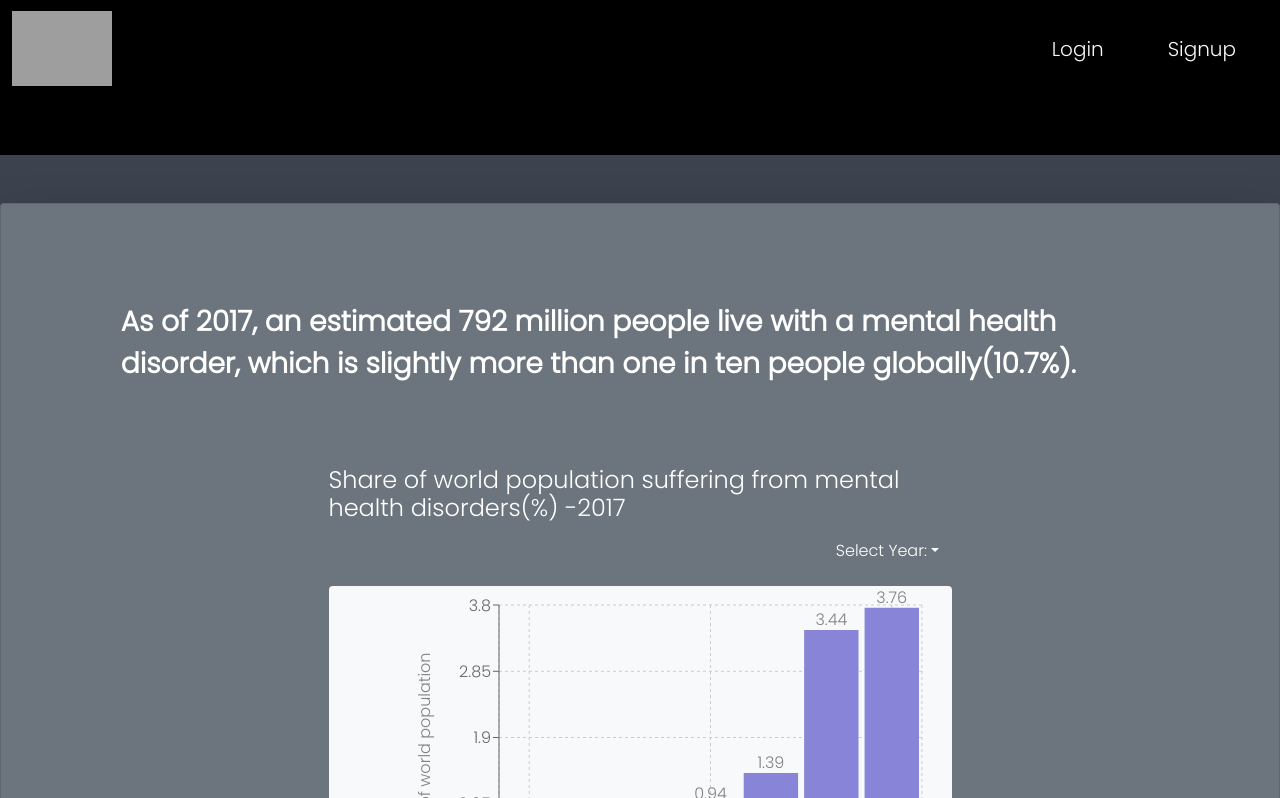
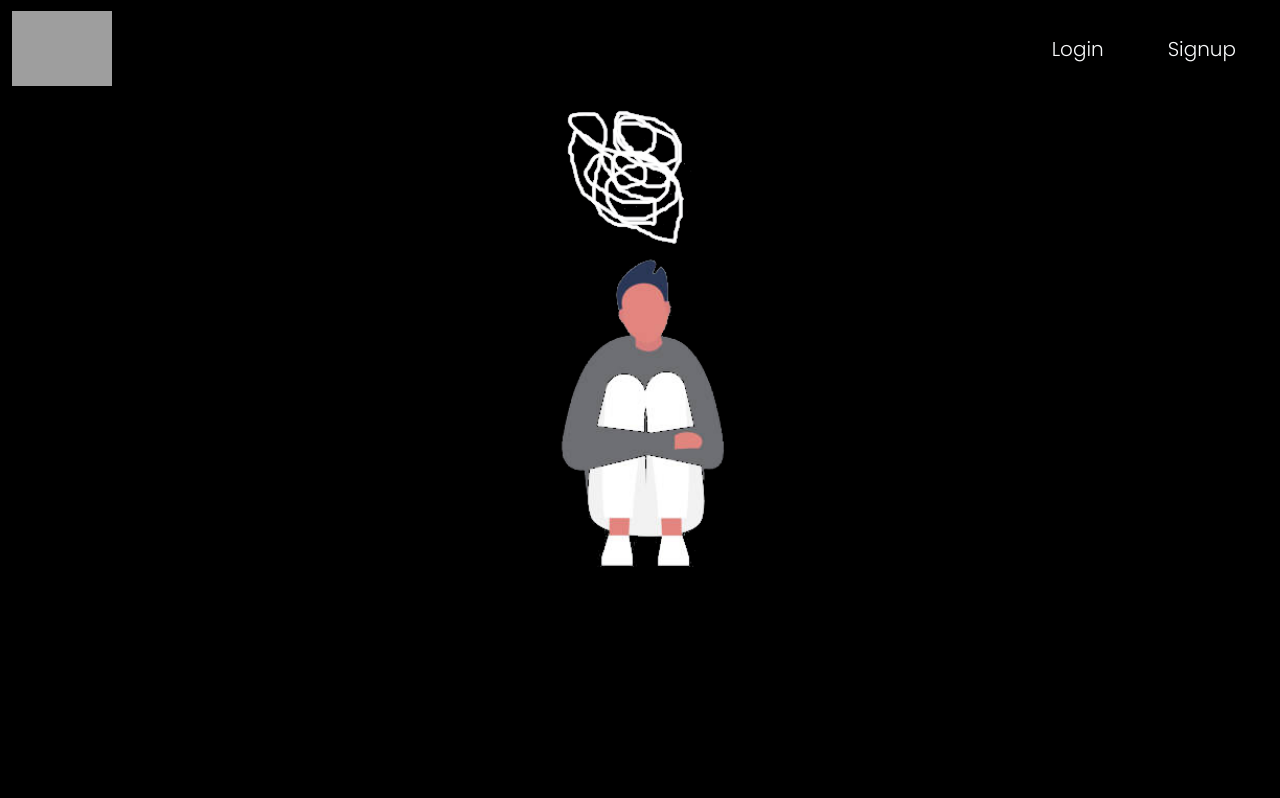
Before and after one commit to aaaaayushh/get-betterUI, a React (Create React App) app: page / in a window 1280 px wide. Shown: the part 103-901 px from the top of the page. Built offline with nearby package versions, Linux system fonts and the light colour scheme; grey boxes are pictures that could not be loaded.

Commit message:
landing+getbetter pages responsive

```diff
--- a/src/components/BarGraph/index.jsx
+++ b/src/components/BarGraph/index.jsx
@@ -1,4 +1,4 @@
-import React, { useState } from "react";
+import React from "react";
 import {
   BarChart,
   Bar,
--- a/src/components/LandingGraphs/graphThree.js
+++ b/src/components/LandingGraphs/graphThree.js
@@ -1,5 +1,5 @@
 import React from "react";
-import AOS from "aos";
+// import AOS from "aos";
 import { data } from "../../data/graph3";
 import "aos/dist/aos.css";
 import ScatterGraph from "../ScatterGraph/ScatterGraph";
--- a/src/components/ScatterGraph/ScatterGraph.js
+++ b/src/components/ScatterGraph/ScatterGraph.js
@@ -6,7 +6,6 @@ import {
   YAxis,
   CartesianGrid,
   Tooltip,
-  LabelList,
   ResponsiveContainer,
   Cell,
 } from "recharts";
--- a/src/components/form/PageFour.js
+++ b/src/components/form/PageFour.js
@@ -19,7 +19,7 @@ export default function PageFour({ prevStep }) {
     });
   };
   return (
-    <div className="card col-8 mx-auto shadow shadow-lg p-5 text-dark mt-5">
+    <div className="card col-12 col-md-8 mx-auto shadow shadow-lg p-5 text-dark mt-5">
       <Form onSubmit={(e) => handleSubmit(e)}>
         <FormGroup>
           <Label for="coworkers">
--- a/src/components/form/PageOne.js
+++ b/src/components/form/PageOne.js
@@ -12,7 +12,7 @@ export default function PageOne({ nextStep }) {
   };
 
   return (
-    <div className="card col-8 mx-auto shadow shadow-lg p-5 text-dark mt-5">
+    <div className="card col-12 col-md-8 mx-auto shadow shadow-lg p-5 text-dark mt-5">
       <Form>
         <FormGroup>
           <Label for="self_employed">Are you self-employed?</Label>
--- a/src/components/form/PageThree.js
+++ b/src/components/form/PageThree.js
@@ -11,7 +11,7 @@ export default function PageThree({ nextStep, prevStep }) {
     });
   };
   return (
-    <div className="card col-8 mx-auto shadow shadow-lg p-5 text-dark mt-5">
+    <div className="card col-12 col-md-8 mx-auto shadow shadow-lg p-5 text-dark mt-5">
       <Form>
         <FormGroup>
           <Label for="seek_help">
--- a/src/components/form/PageTwo.js
+++ b/src/components/form/PageTwo.js
@@ -11,7 +11,7 @@ export default function PageTwo({ nextStep, prevStep }) {
     });
   };
   return (
-    <div className="card col-8 mx-auto shadow shadow-lg p-5 text-dark mt-5">
+    <div className="card col-12 col-md-8 mx-auto shadow shadow-lg p-5 text-dark mt-5">
       <Form>
         <FormGroup>
           <Label for="remote_work">
--- a/src/components/userInfo/index.js
+++ b/src/components/userInfo/index.js
@@ -10,7 +10,7 @@ import styles from "./useInfo.module.css";
 
 export default function UserInfo({ user, posts }) {
   const [profilePic, setProfilePic] = useState();
-  const [fileError, setFileError] = useState(false);
+  const [, setFileError] = useState(false);
   const [filePreview, setFilePreview] = useState();
   const [isOpen, setIsOpen] = useState(false);
   const hiddenFileInput = React.useRef(null);
--- a/src/pages/Landing/Landing.js
+++ b/src/pages/Landing/Landing.js
@@ -12,17 +12,24 @@ export default function Landing() {
     AOS.init({ duration: 3000 });
   }, []);
   const particlesInit = (main) => {
-    console.log(main);
+    // console.log(main);
   };
   const particlesLoaded = (container) => {
-    console.log(container);
+    // console.log(container);
   };
   return (
     <>
       <div className={`${styles.snapScroll}`} dir="ltr">
         <div className="col-12">
           <div id={`${styles.container}`}>
-            <div className={`${styles.left}`} />
+            <div
+              className={`${styles.left} d-flex justify-content-center`}
+            ></div>
+            <img
+              src="/temp.png"
+              alt="cover"
+              className={`img-fluid ${styles.coverImg}`}
+            />
             <Particles
               className={`${styles.tsParticles}`}
               init={particlesInit}
@@ -37,7 +44,8 @@ export default function Landing() {
                   size: "cover",
                 },
                 fullScreen: {
-                  enable: false,
+                  enable: true,
+                  zIndex: -1,
                 },
                 particles: {
                   color: {
--- a/src/pages/Landing/Landing.module.css
+++ b/src/pages/Landing/Landing.module.css
@@ -1,5 +1,6 @@
 #container {
   position: relative;
+  height: 100vh;
 }
 .snapScroll {
   scroll-snap-type: proximity;
@@ -15,11 +16,26 @@
   float: right;
   position: absolute;
   height: 100%;
-  /* transition: width 1s ease-in-out; */
   width: 100%;
   animation: pulsate 10s linear;
   -webkit-animation: pulsate 10s linear;
   -moz-animation: pulsate 10s linear;
+}
+
+.coverImg {
+  z-index: 0;
+  position: absolute;
+  left: 0;
+  right: 0;
+  margin-left: auto;
+  margin-right: auto;
+  width: 50%;
+}
+@media only screen and (max-width: 600px) {
+  .coverImg {
+    margin-top: 5em;
+    width: 100%;
+  }
 }
 @keyframes pulsate {
   0% {
@@ -46,37 +62,3 @@
     width: 100%;
   }
 }
-
-/* .left:after {
-  content: "";
-  line-height: 0;
-  font-size: 0;
-  width: 0;
-  height: 0;
-  border-top: 100px solid #000;
-  border-bottom: 50px solid transparent;
-  border-left: 0px solid transparent;
-  border-right: 50px solid transparent;
-  position: absolute;
-  top: 0;
-  right: -50px;
-} */
-
-/* .left {
-  position: relative;
-  padding: 200px 0;
-  background: #000;
-  overflow: visible;
-  z-index: 1;
-}
-.left:after {
-  content: "";
-  width: 50%;
-  height: 100%;
-  position: absolute;
-  background: inherit;
-  z-index: -1;
-  bottom: 0;
-  transform-origin: right top;
-  transform: skewY(3deg);
-} */
--- a/src/pages/profile/Profile.js
+++ b/src/pages/profile/Profile.js
@@ -52,7 +52,7 @@ export default function Profile() {
         <Loader />
       ) : (
         <div className="col-12 col-md-8 col-lg-6 mt-5 mx-auto">
-          {posts &&
+          {posts.length > 0 ? (
             posts.map((post, key) => (
               <Post
                 key={key}
@@ -63,7 +63,12 @@ export default function Profile() {
                 timestamp={post.createdAt}
                 _id={post._id}
               />
-            ))}
+            ))
+          ) : (
+            <div className="col-12 mx-auto text-light text-center">
+              <h3>No posts to show!</h3>
+            </div>
+          )}
         </div>
       )}
     </>
```
Also changed, not shown: public/temp.png (added).
